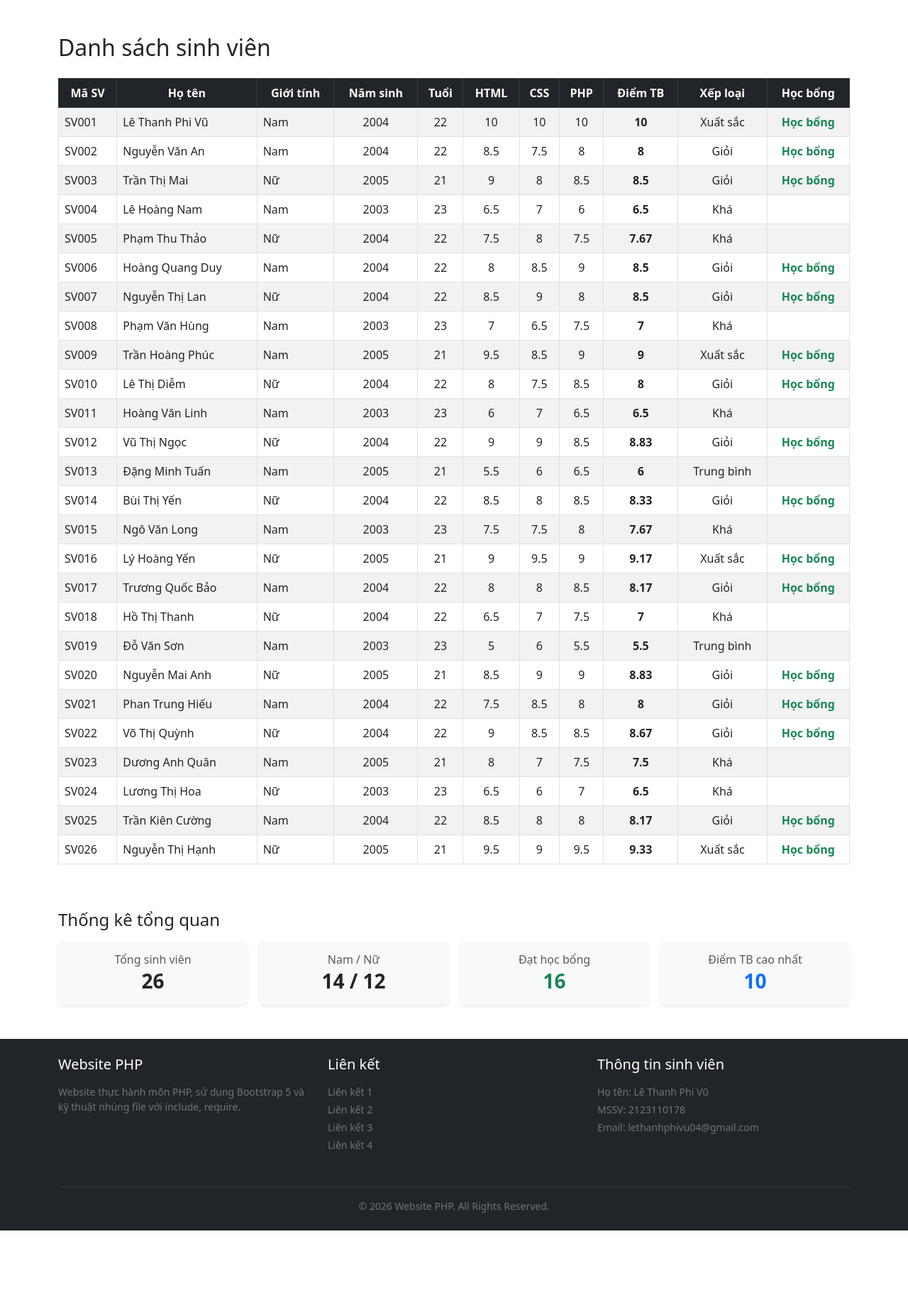
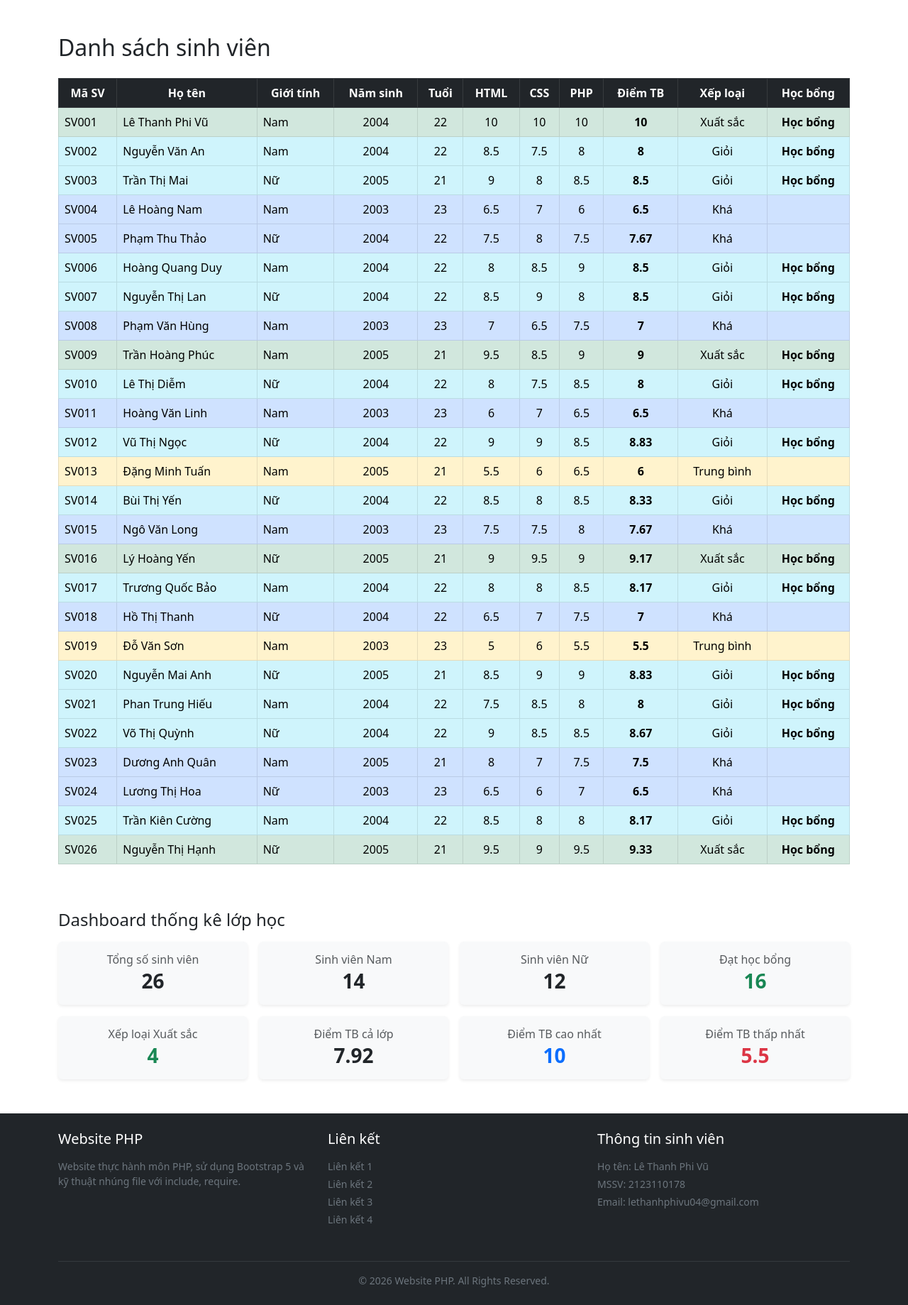
Before and after one commit to lethanhphivu04-lgtm/LeThanhPhiVu_LTW1, a PHP site: page /Lab3/index2.php in a window 1280 px wide. Shown: the part 56-1895 px from the top of the page at 71% size. Before the commit the page ends 1790 px from the top, so only its background shows below. Run offline with PHP 8.4, Linux system fonts and the light colour scheme.

Commit message:
add Dashboard bonus stats functions, Bootstrap cards, and table row coloring matching page 13

```diff
--- a/Lab3/classes/Student.php
+++ b/Lab3/classes/Student.php
@@ -58,7 +58,20 @@ class Student
         $rank = $this->getRank();
         $scholarship = $this->getScholarship() ? "Học bổng" : "";
 
-        echo "<tr>";
+        $bgClass = "";
+        if ($rank == "Xuất sắc") {
+            $bgClass = "table-success";
+        } elseif ($rank == "Giỏi") {
+            $bgClass = "table-info";
+        } elseif ($rank == "Khá") {
+            $bgClass = "table-primary";
+        } elseif ($rank == "Trung bình") {
+            $bgClass = "table-warning";
+        } else {
+            $bgClass = "table-danger";
+        }
+
+        echo "<tr class=\"" . $bgClass . "\">";
         echo "<td>" . $this->studentId . "</td>";
         echo "<td>" . $this->fullName . "</td>";
         echo "<td>" . $this->gender . "</td>";
@@ -69,7 +82,7 @@ class Student
         echo "<td class=\"text-center\">" . $this->scorePhp . "</td>";
         echo "<td class=\"text-center fw-bold\">" . $avg . "</td>";
         echo "<td class=\"text-center\">" . $rank . "</td>";
-        echo "<td class=\"text-center text-success fw-bold\">" . $scholarship . "</td>";
+        echo "<td class=\"text-center fw-bold\">" . $scholarship . "</td>";
         echo "</tr>";
     }
 }
--- /dev/null
+++ b/Lab3/functions/student_stats.php
@@ -0,0 +1,87 @@
+<?php
+function countStudents($students)
+{
+    return count($students);
+}
+
+function countMaleStudents($students)
+{
+    $count = 0;
+    foreach ($students as $st) {
+        if ($st->gender == "Nam") {
+            $count++;
+        }
+    }
+    return $count;
+}
+
+function countFemaleStudents($students)
+{
+    $count = 0;
+    foreach ($students as $st) {
+        if ($st->gender == "Nữ") {
+            $count++;
+        }
+    }
+    return $count;
+}
+
+function countScholarshipStudents($students)
+{
+    $count = 0;
+    foreach ($students as $st) {
+        if ($st->getScholarship()) {
+            $count++;
+        }
+    }
+    return $count;
+}
+
+function countExcellentStudents($students)
+{
+    $count = 0;
+    foreach ($students as $st) {
+        if ($st->getRank() == "Xuất sắc") {
+            $count++;
+        }
+    }
+    return $count;
+}
+
+function getAverageScore($students)
+{
+    $sum = 0;
+    $count = countStudents($students);
+    if ($count == 0) {
+        return 0;
+    }
+    foreach ($students as $st) {
+        $sum += $st->getAverage();
+    }
+    return round($sum / $count, 2);
+}
+
+function getHighestAverage($students)
+{
+    $max = 0;
+    foreach ($students as $st) {
+        $avg = $st->getAverage();
+        if ($avg > $max) {
+            $max = $avg;
+        }
+    }
+    return $max;
+}
+
+function getLowestAverage($students)
+{
+    $min = 10;
+    foreach ($students as $st) {
+        $avg = $st->getAverage();
+        if ($avg < $min) {
+            $min = $avg;
+        }
+    }
+    return $min;
+}
+?>
--- a/Lab3/index2.php
+++ b/Lab3/index2.php
@@ -1,6 +1,7 @@
 <?php
 require "includes/header.php";
 require "classes/Student.php";
+require "functions/student_stats.php";
 
 $students = [
     new Student("SV001", "Lê Thanh Phi Vũ", "Nam", 2004, 10, 10, 10),
@@ -30,33 +31,13 @@ $students = [
     new Student("SV025", "Trần Kiên Cường", "Nam", 2004, 8.5, 8.0, 8.0),
     new Student("SV026", "Nguyễn Thị Hạnh", "Nữ", 2005, 9.5, 9.0, 9.5)
 ];
-
-$totalStudents = count($students);
-$maleCount = 0;
-$femaleCount = 0;
-$scholarshipCount = 0;
-$maxAvg = 0;
-
-foreach ($students as $st) {
-    if ($st->gender == "Nam") {
-        $maleCount++;
-    } else {
-        $femaleCount++;
-    }
-    if ($st->getScholarship()) {
-        $scholarshipCount++;
-    }
-    if ($st->getAverage() > $maxAvg) {
-        $maxAvg = $st->getAverage();
-    }
-}
 ?>
 
 <main class="container my-5">
     <h2 class="mb-4">Danh sách sinh viên</h2>
 
     <div class="table-responsive mb-5">
-        <table class="table table-bordered table-hover table-striped align-middle">
+        <table class="table table-bordered table-hover align-middle">
             <thead class="table-dark text-center">
                 <tr>
                     <th>Mã SV</th>
@@ -82,30 +63,54 @@ foreach ($students as $st) {
         </table>
     </div>
 
-    <h4 class="mb-3">Thống kê tổng quan</h4>
+    <h4 class="mb-3">Dashboard thống kê lớp học</h4>
     <div class="row g-3 text-center mb-5">
         <div class="col-md-3">
             <div class="card bg-light border-0 shadow-sm p-3">
-                <h6 class="text-muted mb-1">Tổng sinh viên</h6>
-                <h3 class="mb-0 fw-bold"><?php echo $totalStudents; ?></h3>
+                <h6 class="text-muted mb-1">Tổng số sinh viên</h6>
+                <h3 class="mb-0 fw-bold"><?php echo countStudents($students); ?></h3>
             </div>
         </div>
         <div class="col-md-3">
             <div class="card bg-light border-0 shadow-sm p-3">
-                <h6 class="text-muted mb-1">Nam / Nữ</h6>
-                <h3 class="mb-0 fw-bold"><?php echo $maleCount . " / " . $femaleCount; ?></h3>
+                <h6 class="text-muted mb-1">Sinh viên Nam</h6>
+                <h3 class="mb-0 fw-bold"><?php echo countMaleStudents($students); ?></h3>
+            </div>
+        </div>
+        <div class="col-md-3">
+            <div class="card bg-light border-0 shadow-sm p-3">
+                <h6 class="text-muted mb-1">Sinh viên Nữ</h6>
+                <h3 class="mb-0 fw-bold"><?php echo countFemaleStudents($students); ?></h3>
             </div>
         </div>
         <div class="col-md-3">
             <div class="card bg-light border-0 shadow-sm p-3">
                 <h6 class="text-muted mb-1">Đạt học bổng</h6>
-                <h3 class="mb-0 fw-bold text-success"><?php echo $scholarshipCount; ?></h3>
+                <h3 class="mb-0 fw-bold text-success"><?php echo countScholarshipStudents($students); ?></h3>
+            </div>
+        </div>
+        <div class="col-md-3">
+            <div class="card bg-light border-0 shadow-sm p-3">
+                <h6 class="text-muted mb-1">Xếp loại Xuất sắc</h6>
+                <h3 class="mb-0 fw-bold text-success"><?php echo countExcellentStudents($students); ?></h3>
+            </div>
+        </div>
+        <div class="col-md-3">
+            <div class="card bg-light border-0 shadow-sm p-3">
+                <h6 class="text-muted mb-1">Điểm TB cả lớp</h6>
+                <h3 class="mb-0 fw-bold"><?php echo getAverageScore($students); ?></h3>
             </div>
         </div>
         <div class="col-md-3">
             <div class="card bg-light border-0 shadow-sm p-3">
                 <h6 class="text-muted mb-1">Điểm TB cao nhất</h6>
-                <h3 class="mb-0 fw-bold text-primary"><?php echo $maxAvg; ?></h3>
+                <h3 class="mb-0 fw-bold text-primary"><?php echo getHighestAverage($students); ?></h3>
+            </div>
+        </div>
+        <div class="col-md-3">
+            <div class="card bg-light border-0 shadow-sm p-3">
+                <h6 class="text-muted mb-1">Điểm TB thấp nhất</h6>
+                <h3 class="mb-0 fw-bold text-danger"><?php echo getLowestAverage($students); ?></h3>
             </div>
         </div>
     </div>
```
